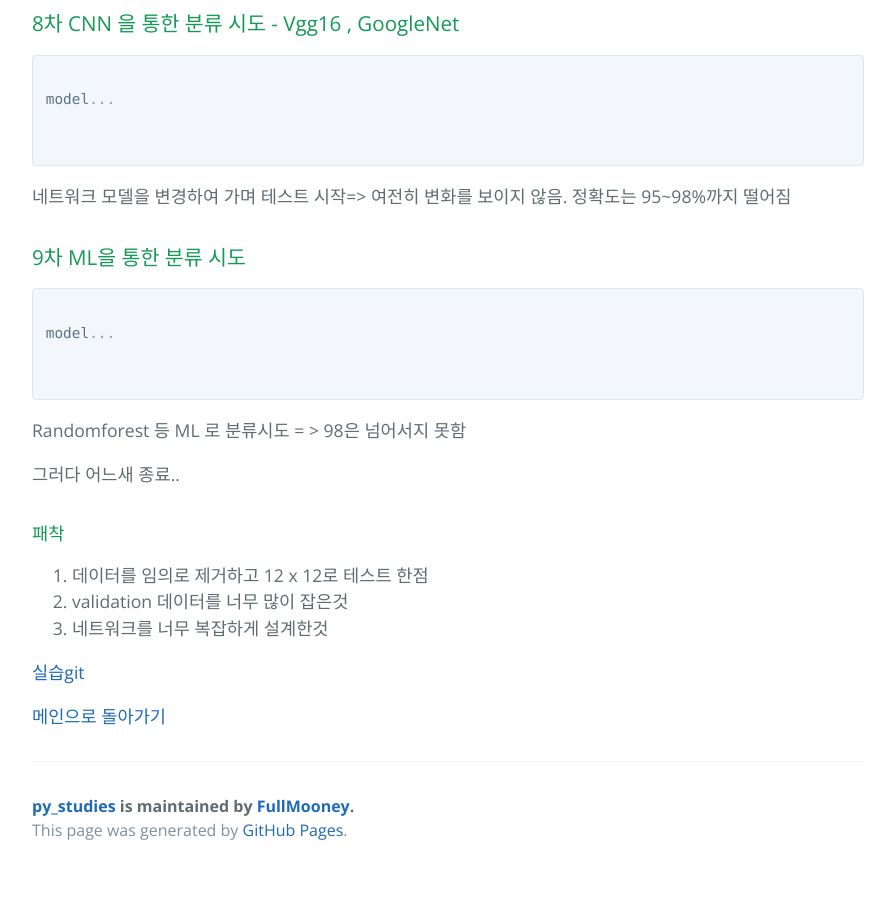
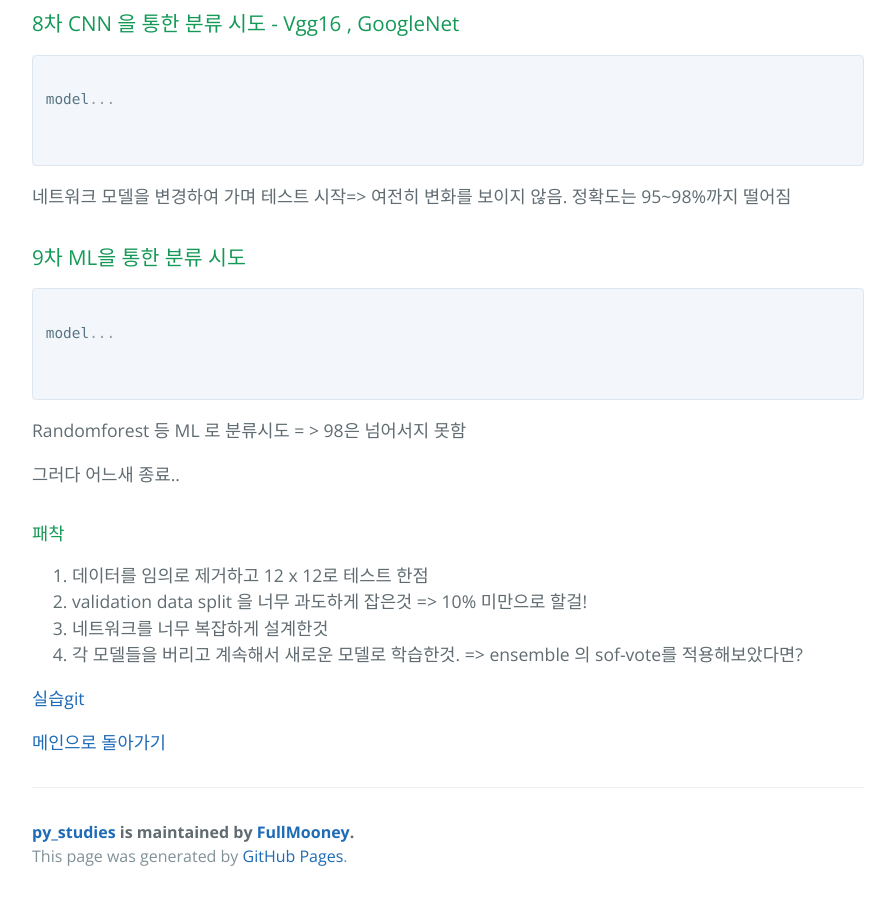
Before and after one commit to FullMooney/py_studies, a Jekyll site: the page built from heartbeat.md, in a window 1280 px wide and 900 px high, scrolled down 2659 px. Shown: the whole window, without its empty margins (192-1087 px from the left). Built offline with Jekyll 4.4.1, drawn with Linux system fonts in a browser that asks for light colours; before the commit the page ends 3533 px from its top, so only the background shows below that.

Commit message:
Update heartbeat.md

```diff
--- a/heartbeat.md
+++ b/heartbeat.md
@@ -142,9 +142,9 @@ Randomforest 등 ML 로 분류시도 = > 98은 넘어서지 못함
 #### 패착
 
 1. 데이터를 임의로 제거하고 12 x 12로 테스트 한점
-1. validation 데이터를 너무 많이 잡은것
+1. validation data split 을 너무 과도하게 잡은것 => 10% 미만으로 할걸!
 1. 네트워크를 너무 복잡하게 설계한것
-
+1. 각 모델들을 버리고 계속해서 새로운 모델로 학습한것. => ensemble 의 sof-vote를 적용해보았다면?
 
 
 
```
